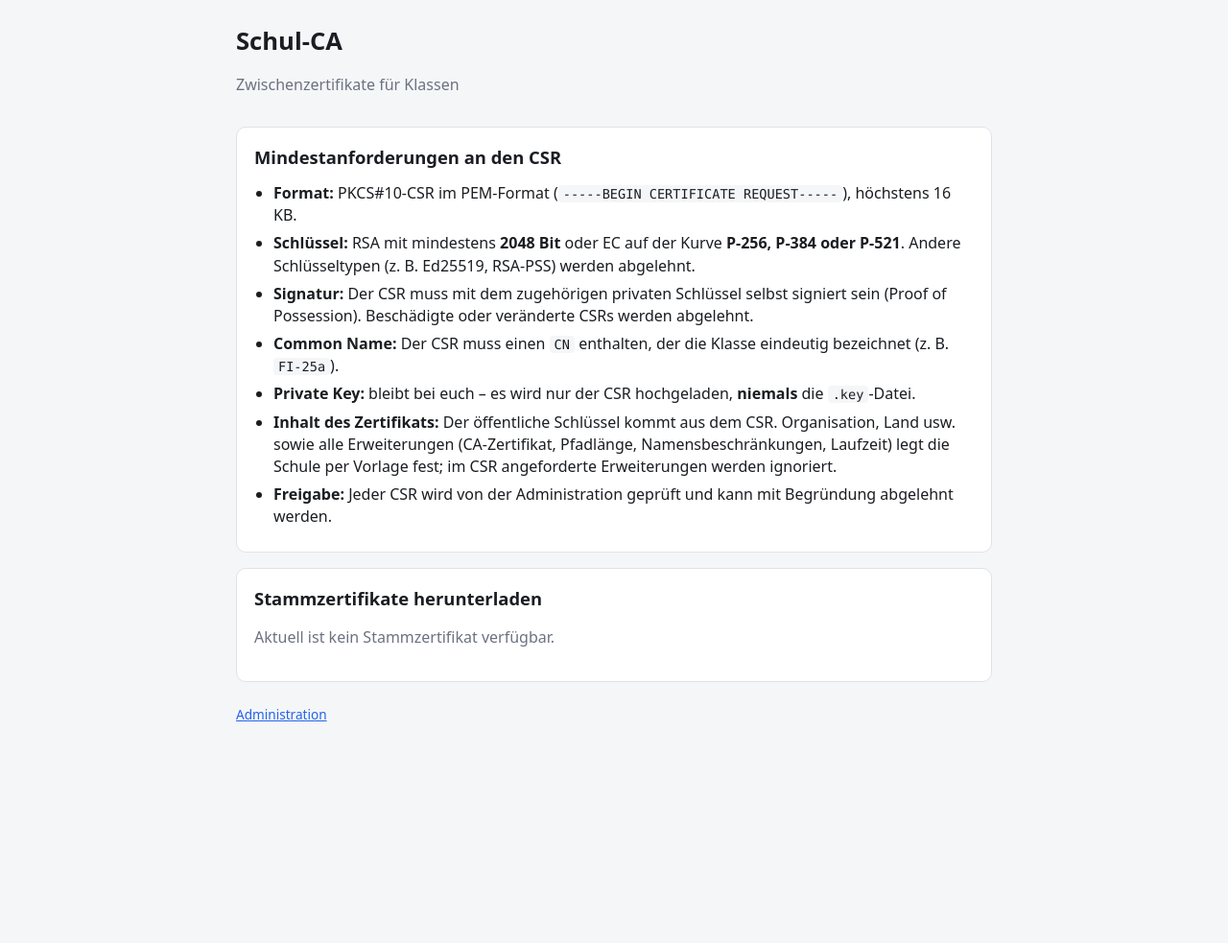
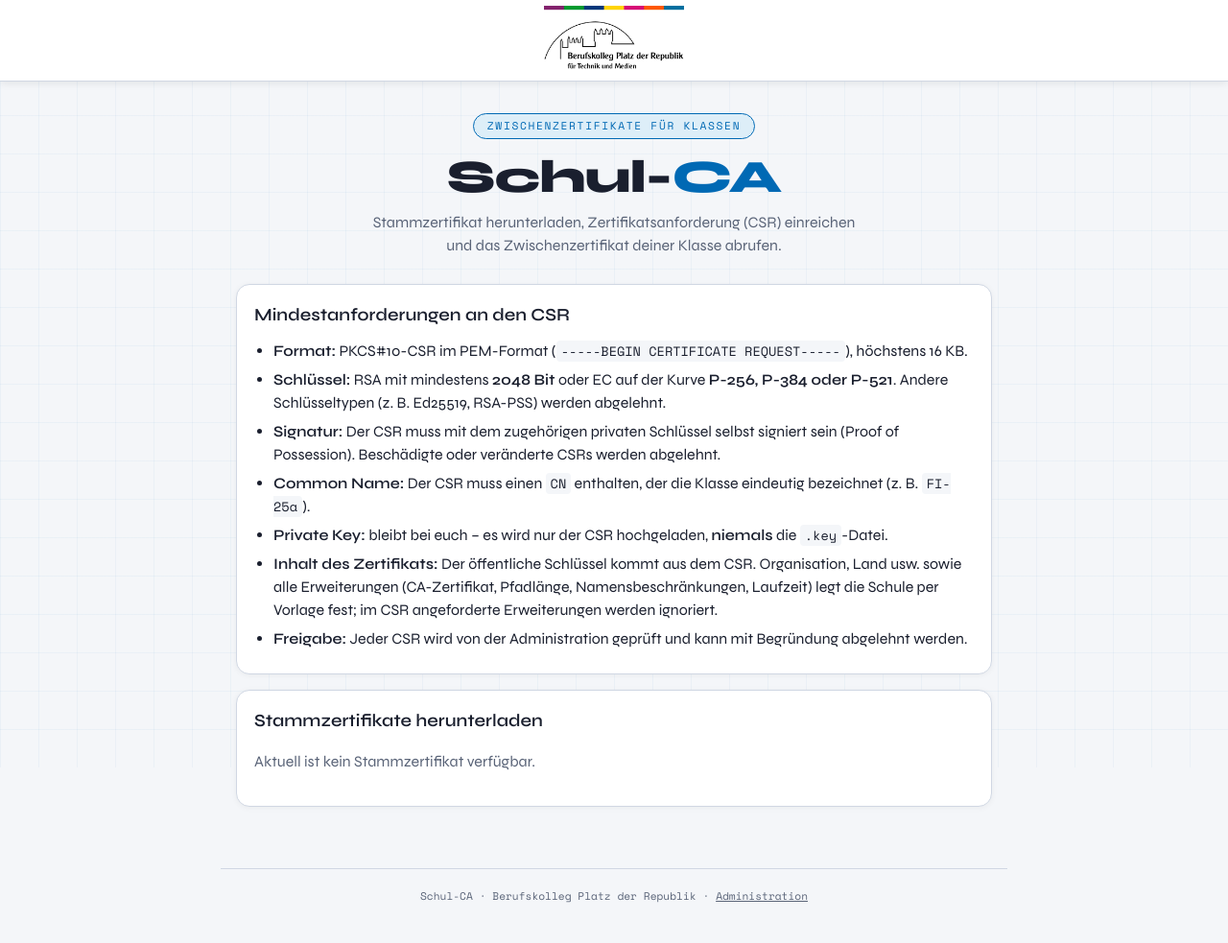
Before and after one commit to ChrisBsng/claude-work, a website with bundled scripts: page schul-ca/public/index.html in a window 1280 px wide. Shown: the whole page at 96% size. Before the commit the page ends 833 px from the top, so only its background shows below. Built offline with nearby package versions, Linux system fonts and the light colour scheme; files whose address does not match are found by name.

Commit message:
feat(schul-ca): Branding mit Schul-CI (Logo, Farben, lokale Schriften) und Security-Header für Assets
Co-Authored-By: Claude Sonnet 5.5 <noreply@anthropic.com>
Claude-Session: https://claude.ai/code/session_01KZNBjJdvWdMvMxyDxm1vaH

```diff
--- a/schul-ca/public/index.html
+++ b/schul-ca/public/index.html
@@ -3,11 +3,19 @@
 	<head>
 		<meta charset="UTF-8" />
 		<meta name="viewport" content="width=device-width, initial-scale=1.0" />
-		<title>Schul-CA</title>
+		<title>Schul-CA – Berufskolleg Platz der Republik</title>
+		<link rel="icon" type="image/png" href="/favicon.png" />
 		<link rel="stylesheet" href="/style.css" />
 	</head>
 	<body>
+		<!-- Schulkopfzeile (fixiert). Das Logo enthält den Farbbalken bereits. -->
+		<div class="school-bar">
+			<a href="/" aria-label="Startseite"><img src="/logo.jpg" width="1030" height="510" alt="Berufskolleg Platz der Republik für Technik und Medien" /></a>
+		</div>
 		<div id="app">Lädt…</div>
+		<footer class="site-footer">
+			Schul-CA · Berufskolleg Platz der Republik · <a href="/admin">Administration</a>
+		</footer>
 		<script type="module" src="/app.js"></script>
 	</body>
 </html>
--- a/schul-ca/public/style.css
+++ b/schul-ca/public/style.css
@@ -1,28 +1,50 @@
+@font-face { font-family: "Syne"; font-weight: 400; font-display: swap; src: url("/fonts/syne-latin-400-normal.woff2") format("woff2"); }
+@font-face { font-family: "Syne"; font-weight: 600; font-display: swap; src: url("/fonts/syne-latin-600-normal.woff2") format("woff2"); }
+@font-face { font-family: "Syne"; font-weight: 800; font-display: swap; src: url("/fonts/syne-latin-800-normal.woff2") format("woff2"); }
+@font-face { font-family: "Space Mono"; font-weight: 400; font-display: swap; src: url("/fonts/space-mono-latin-400-normal.woff2") format("woff2"); }
+@font-face { font-family: "Space Mono"; font-weight: 700; font-display: swap; src: url("/fonts/space-mono-latin-700-normal.woff2") format("woff2"); }
+
+/* Corporate Design Berufskolleg Platz der Republik (siehe Lernmodul-Template) */
 :root {
-	--color-bg: #f5f6f8;
+	color-scheme: light;
+	--color-bg: #f4f6f9;
 	--color-surface: #ffffff;
-	--color-border: #dfe3e8;
-	--color-text: #1a1d21;
-	--color-muted: #6b7280;
-	--color-primary: #2563eb;
+	--color-surface2: #eef1f6;
+	--color-border: #d0d7e3;
+	--color-text: #1a1f2e;
+	--color-muted: #5a6478;
+	--color-primary: #0069b4;
+	--color-primary-light: #ddeef8;
 	--color-primary-contrast: #ffffff;
-	--color-ok: #16a34a;
-	--color-warn: #d97706;
-	--color-danger: #dc2626;
-	--radius: 10px;
-}
-@media (prefers-color-scheme: dark) {
-	:root {
-		--color-bg: #14161a;
-		--color-surface: #1e2126;
-		--color-border: #2f333a;
-		--color-text: #f0f1f3;
-		--color-muted: #9aa1ac;
-	}
+	--color-ok: #16803c;
+	--color-warn: #e85d04;
+	--color-danger: #c62828;
+	--radius: 14px;
+	--font-body: "Syne", system-ui, -apple-system, "Segoe UI", Roboto, sans-serif;
+	--font-mono: "Space Mono", ui-monospace, SFMono-Regular, Menlo, Consolas, monospace;
 }
 * { box-sizing: border-box; }
-body { margin: 0; font-family: system-ui, -apple-system, "Segoe UI", Roboto, sans-serif; background: var(--color-bg); color: var(--color-text); line-height: 1.45; }
-#app { max-width: 820px; margin: 0 auto; padding: 24px 16px 64px; }
+body {
+	margin: 0;
+	font-family: var(--font-body);
+	background: var(--color-bg);
+	color: var(--color-text);
+	line-height: 1.5;
+	min-height: 100vh;
+	padding-top: 86px; /* Höhe der fixen Kopfzeile */
+	overflow-x: hidden;
+}
+/* dezentes Rasterhintergrund wie im Lernmodul */
+body::before {
+	content: "";
+	position: fixed;
+	inset: 0;
+	background-image: linear-gradient(rgba(0, 105, 180, 0.04) 1px, transparent 1px), linear-gradient(90deg, rgba(0, 105, 180, 0.04) 1px, transparent 1px);
+	background-size: 40px 40px;
+	pointer-events: none;
+	z-index: 0;
+}
+#app { position: relative; z-index: 1; max-width: 820px; margin: 0 auto; padding: 32px 16px 24px; }
 #app.wide { max-width: 1200px; }
 h1 { font-size: 1.6rem; margin: 0 0 4px; }
 h2 { font-size: 1.15rem; margin: 0 0 12px; }
@@ -31,7 +53,7 @@ h4 { font-size: 0.9rem; margin: 14px 0 6px; }
 a { color: var(--color-primary); }
 .muted { color: var(--color-muted); }
 .small { font-size: 0.85rem; }
-.mono, code, pre { font-family: ui-monospace, SFMono-Regular, Menlo, Consolas, monospace; }
+.mono, code, pre { font-family: var(--font-mono); }
 .mono { word-break: break-all; }
 code { background: var(--color-bg); padding: 1px 5px; border-radius: 4px; font-size: 0.85em; }
 pre { background: var(--color-bg); border: 1px solid var(--color-border); border-radius: 8px; padding: 10px; overflow-x: auto; font-size: 0.8rem; white-space: pre-wrap; word-break: break-all; }
@@ -43,7 +65,7 @@ label { display: block; font-size: 0.9rem; font-weight: 600; margin: 10px 0; }
 input, select, textarea { display: block; width: 100%; margin-top: 4px; padding: 9px 10px; font: inherit; font-weight: 400; color: var(--color-text); background: var(--color-surface); border: 1px solid var(--color-border); border-radius: 8px; }
 input[type="checkbox"] { display: inline-block; width: auto; margin: 0; }
 input[type="file"] { border: none; padding: 4px 0; }
-textarea { font-family: ui-monospace, Menlo, Consolas, monospace; font-size: 0.8rem; }
+textarea { font-family: var(--font-mono); font-size: 0.8rem; }
 button, .button-link { font: inherit; font-weight: 600; padding: 9px 16px; border: 1px solid var(--color-primary); border-radius: 8px; background: var(--color-primary); color: var(--color-primary-contrast); cursor: pointer; text-decoration: none; display: inline-block; }
 button.secondary, .button-link.secondary { background: transparent; color: var(--color-primary); }
 button.danger { background: var(--color-danger); border-color: var(--color-danger); color: #fff; }
@@ -91,3 +113,40 @@ td.actions { display: table-cell; white-space: nowrap; }
 .reject-box { margin-top: 18px; padding-top: 12px; border-top: 1px solid var(--color-border); }
 .reject-note { border-left: 4px solid var(--color-danger); background: color-mix(in srgb, var(--color-danger) 10%, transparent); padding: 8px 12px; border-radius: 6px; margin: 8px 0; }
 .card-wrap { max-width: 640px; }
+
+/* ── Schulkopfzeile & Fuß ── */
+.school-bar { position: fixed; top: 0; left: 0; right: 0; z-index: 100; background: #fff; border-bottom: 1px solid var(--color-border); box-shadow: 0 2px 8px rgba(0, 0, 0, 0.08); display: flex; align-items: center; justify-content: center; padding: 6px 24px; }
+.school-bar a { display: block; line-height: 0; }
+.school-bar img { height: 72px; width: auto; display: block; }
+@media (max-width: 600px) { body { padding-top: 70px; } .school-bar { padding: 4px 12px; } .school-bar img { height: 56px; } }
+.site-footer { position: relative; z-index: 1; text-align: center; color: var(--color-muted); font-family: var(--font-mono); font-size: 0.7rem; max-width: 820px; margin: 24px auto 0; padding: 20px 16px 40px; border-top: 1px solid var(--color-border); }
+.site-footer a { color: var(--color-muted); }
+body:has(#app.wide) .site-footer { max-width: 1200px; }
+
+/* ── Seitenkopf ── */
+.page-head { text-align: center; margin-bottom: 28px; }
+.badge-pill { display: inline-block; font-family: var(--font-mono); font-size: 0.7rem; letter-spacing: 0.15em; color: var(--color-primary); border: 1.5px solid var(--color-primary); background: var(--color-primary-light); padding: 4px 14px; border-radius: 999px; margin-bottom: 14px; text-transform: uppercase; }
+.page-head h1 { font-size: clamp(2rem, 6vw, 3rem); font-weight: 800; line-height: 1.1; letter-spacing: -0.02em; margin: 0 0 8px; }
+.page-head h1 span { color: var(--color-primary); }
+.page-head p { color: var(--color-muted); margin: 0 auto; max-width: 520px; }
+h2, h3 { font-weight: 800; }
+h4 { font-family: var(--font-mono); letter-spacing: 0.08em; color: var(--color-muted); text-transform: uppercase; font-size: 0.75rem; }
+.card { box-shadow: 0 1px 6px rgba(0, 0, 0, 0.05); }
+label { font-family: var(--font-body); }
+button, .button-link { font-family: var(--font-mono); font-size: 0.82rem; letter-spacing: 0.04em; font-weight: 700; border-radius: 999px; padding: 9px 20px; transition: background 0.2s, color 0.2s; }
+button.secondary:hover, .button-link.secondary:hover { background: var(--color-primary-light); }
+button.danger.secondary:hover { background: #fdecec; }
+input:focus, select:focus, textarea:focus, button:focus-visible { outline: 2px solid var(--color-primary); outline-offset: 1px; }
+.hint { background: #fff1e6; border: 1px solid #f7c9a4; }
+
+/* Reiter als Pillen */
+.tabs { gap: 8px; border-bottom: none; justify-content: center; margin: 0 0 24px; }
+.tabs button { font-size: 0.8rem; border: 1.5px solid var(--color-border); background: var(--color-surface); color: var(--color-muted); border-radius: 999px; padding: 10px 22px; }
+.tabs button:hover { border-color: var(--color-primary); color: var(--color-primary); background: var(--color-primary-light); }
+.tabs button.active { background: var(--color-primary); border-color: var(--color-primary); color: #fff; }
+.chip { font-family: var(--font-mono); font-size: 0.75rem; }
+table { border-radius: var(--radius); }
+th { font-family: var(--font-mono); }
+strong, b { font-weight: 600; }
+h2, h3 { font-weight: 600; }
+.page-head h1 { font-weight: 800; }
--- a/schul-ca/public/views/admin.js
+++ b/schul-ca/public/views/admin.js
@@ -35,15 +35,15 @@ export async function renderAdmin(root) {
 
 function renderLogin(root) {
 	root.innerHTML = `
-		<h1>Schul-CA · Administration</h1>
-		<div class="card narrow">
+		<header class="page-head"><span class="badge-pill">Administration</span><h1>Schul-<span>CA</span></h1></header>
+		<div class="card narrow" style="margin-inline:auto">
 			<form id="login">
 				<label>Admin-Passwort <input type="password" name="password" required autofocus /></label>
 				<p class="error" id="error" role="alert"></p>
 				<button type="submit">Anmelden</button>
 			</form>
 		</div>
-		<p class="footer"><a href="/">Zur Schüleransicht</a></p>`;
+		<p class="muted small" style="text-align:center"><a href="/">Zur Schüleransicht</a></p>`;
 	root.querySelector("#login").addEventListener("submit", async (event) => {
 		event.preventDefault();
 		try {
@@ -58,10 +58,11 @@ function renderLogin(root) {
 
 function renderShell(root) {
 	root.innerHTML = `
-		<div class="topbar">
-			<h1>Schul-CA · Administration</h1>
-			<div class="actions"><a href="/" class="button-link secondary">Schüleransicht</a><button class="secondary" id="logout">Abmelden</button></div>
-		</div>
+		<header class="page-head">
+			<span class="badge-pill">Administration</span>
+			<h1>Schul-<span>CA</span></h1>
+			<div class="actions" style="justify-content:center"><a href="/" class="button-link secondary">Schüleransicht</a><button class="secondary" id="logout">Abmelden</button></div>
+		</header>
 		<nav class="tabs">${TABS.map(([id, label]) => `<button data-tab="${id}" class="${id === activeTab ? "active" : ""}">${label}</button>`).join("")}</nav>
 		<div id="panel"></div>`;
 	root.querySelector("#logout").addEventListener("click", () => {
--- a/schul-ca/public/views/student.js
+++ b/schul-ca/public/views/student.js
@@ -29,12 +29,15 @@ export async function renderStudent(root) {
 	]);
 
 	root.innerHTML = `
-		<div class="topbar"><div><h1>Schul-CA</h1><p class="muted">Zwischenzertifikate für Klassen</p></div>
-			${loggedIn ? `<button class="secondary" id="logout">Abmelden</button>` : ""}</div>
+		<header class="page-head">
+			<span class="badge-pill">Zwischenzertifikate für Klassen</span>
+			<h1>Schul-<span>CA</span></h1>
+			<p>Stammzertifikat herunterladen, Zertifikatsanforderung (CSR) einreichen und das Zwischenzertifikat deiner Klasse abrufen.</p>
+			${loggedIn ? `<p><button class="secondary" id="logout">Abmelden</button></p>` : ""}
+		</header>
 		${requirementsHtml()}
 		${rootsHtml(roots)}
-		<div id="protected"></div>
-		<p class="footer"><a href="/admin">Administration</a></p>`;
+		<div id="protected"></div>`;
 
 	root.querySelector("#logout")?.addEventListener("click", () => {
 		clearToken();
--- a/schul-ca/src/index.ts
+++ b/schul-ca/src/index.ts
@@ -16,7 +16,7 @@ const SECURITY_HEADERS: Record<string, string> = {
 	"Referrer-Policy": "no-referrer",
 	"X-Frame-Options": "DENY",
 	"Content-Security-Policy":
-		"default-src 'self'; img-src 'self' data:; style-src 'self' 'unsafe-inline'; script-src 'self'; frame-ancestors 'none'; base-uri 'none'; form-action 'self'",
+		"default-src 'self'; img-src 'self' data:; font-src 'self'; style-src 'self' 'unsafe-inline'; script-src 'self'; frame-ancestors 'none'; base-uri 'none'; form-action 'self'",
 };
 
 export default {
```
Also changed, not shown: schul-ca/public/favicon.png (added), schul-ca/public/fonts/space-mono-latin-400-normal.woff2 (added), schul-ca/public/fonts/space-mono-latin-700-normal.woff2 (added), schul-ca/public/fonts/syne-latin-400-normal.woff2 (added), schul-ca/public/fonts/syne-latin-600-normal.woff2 (added), schul-ca/public/fonts/syne-latin-800-normal.woff2 (added), schul-ca/public/logo.jpg (added), 1 other file.
